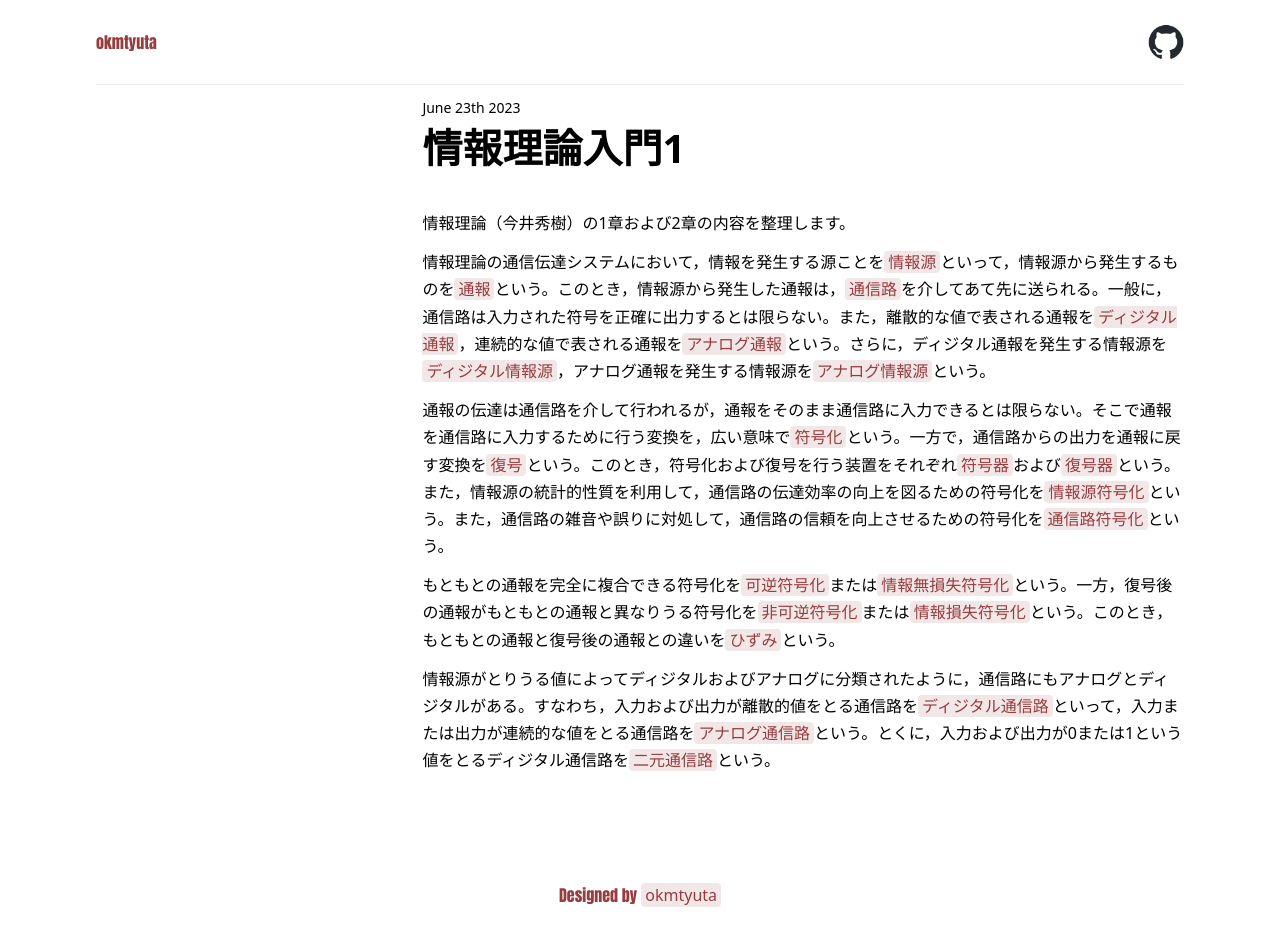
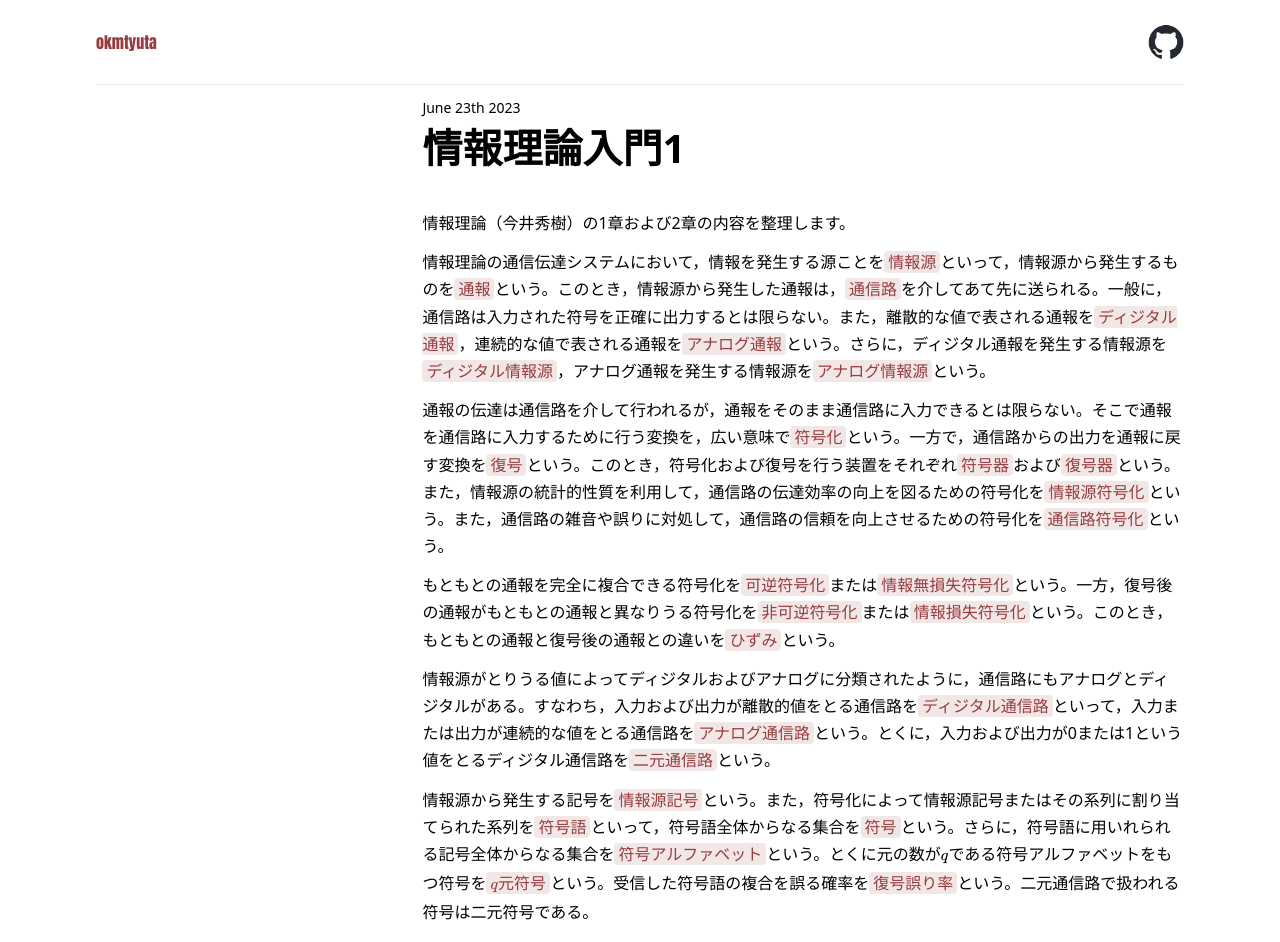
Before and after one commit to okmtyuta/okmtyuta-profile, a React (Vite) app: page /design-rule in a window 1280 px wide. Shown: the top 942 px of the page. Built offline with nearby package versions, Linux system fonts and the light colour scheme; a web font is replaced by a local one.

Commit message:
auto-commit

```diff
--- a/src/pages/InfoThm.tsx
+++ b/src/pages/InfoThm.tsx
@@ -4,6 +4,7 @@ import { Title } from '../components/amatelas/base/title/title'
 import { Highlight } from '../components/amatelas/display/highlight/Highlight'
 // import { Highlight } from '../components/amatelas/display/highlight/Highlight'
 import { Frame } from '../components/page/Frame'
+import { Katex } from '../components/retex/Katex'
 // import { Retex } from '../components/retex/Retex'
 
 export const InfoThm = () => {
@@ -47,17 +48,17 @@ export const InfoThm = () => {
         <Highlight>アナログ通信路</Highlight>という。とくに，入力および出力が0または1という値をとるディジタル通信路を
         <Highlight>二元通信路</Highlight>という。
       </Paragraph>
-{/*
+
       <Paragraph>
         情報源から発生する記号を<Highlight>情報源記号</Highlight>
         という。また，符号化によって情報源記号またはその系列に割り当てられた系列を<Highlight>符号語</Highlight>
         といって，符号語全体からなる集合を<Highlight>符号</Highlight>
         という。さらに，符号語に用いれられる記号全体からなる集合を<Highlight>符号アルファベット</Highlight>
         という。とくに元の数が
-        <Retex text="$q$" />
+        <Katex equation="q" />
         である符号アルファベットをもつ符号を
         <Highlight>
-          <Retex text="$q$" />
+          <Katex equation="q" />
           元符号
         </Highlight>
         という。受信した符号語の複合を誤る確率を<Highlight>復号誤り率</Highlight>
@@ -67,7 +68,7 @@ export const InfoThm = () => {
       <Paragraph>
         通信路では誤りが生じうるため，通信路の出力系列は，通信路に入力された符号系列とは必ずしも一致しない。そこで，入力された符号系列と区別して，通信路の出力系列を
         <Highlight>受信系列</Highlight>という。
-      </Paragraph> */}
+      </Paragraph>
     </Frame>
   )
 }
```
